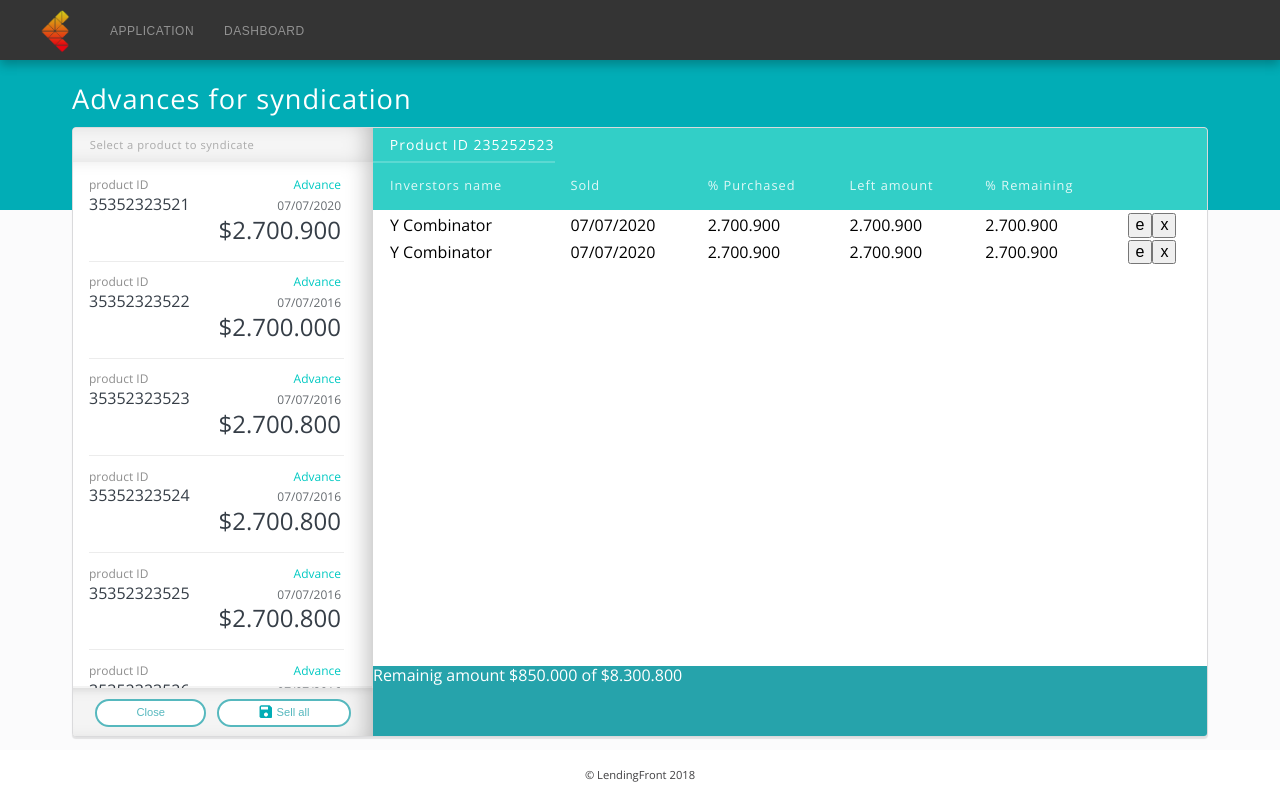
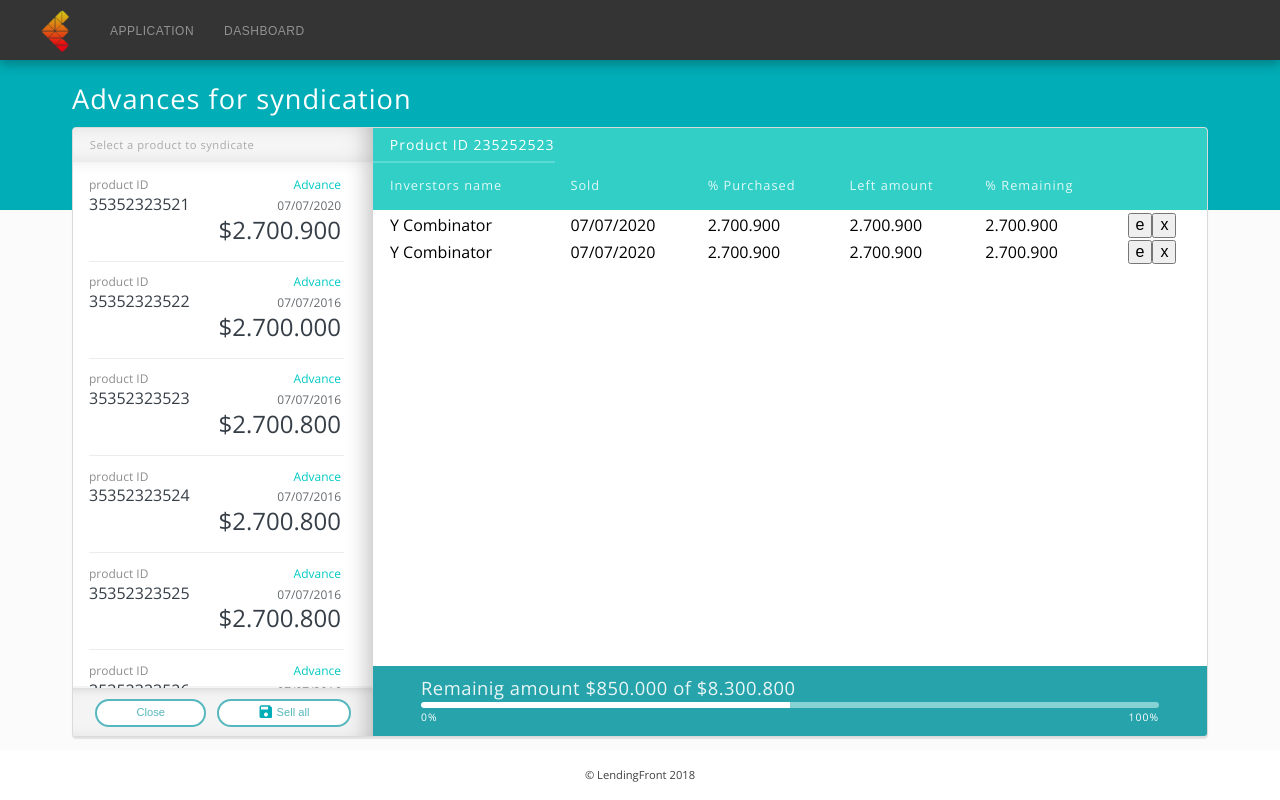
Before and after one commit to muygrafico/syndication-system-front, a React app: page /application in a window 1280 px wide. Built offline with nearby package versions, Linux system fonts and the light colour scheme.

Commit message:
add footer remaining percentage component

```diff
--- a/src/components/ui/ProductCrud.js
+++ b/src/components/ui/ProductCrud.js
@@ -1,4 +1,5 @@
 import React from 'react'
+import RemainingAmount from './RemainingAmount'
 
 const productCRUD = {
     id: 235252523,
@@ -65,7 +66,7 @@ const ProductCrud = (props) => (
             </div>
         </div>
         <div className='product-crud__footer'>
-            <p>Remainig amount $850.000 of $8.300.800</p>
+            <RemainingAmount percentage={50} />
         </div>
     </div>
 )
--- /dev/null
+++ b/src/components/ui/RemainingAmount.js
@@ -0,0 +1,24 @@
+import React from 'react'
+import PropTypes from 'prop-types'
+
+const RemainingAmount = (props) => (
+    <div className='remaining-amount'>
+        <p className='remaining-amount__title'>Remainig amount $850.000 of $8.300.800</p>
+        <div className='remaining-amount__percentage-bar-container'>
+            <div
+              style={{ width: `${props.percentage}%` }}
+              className='remaining-amount__percentage-bar'
+            />
+        </div>
+        <div className='remaining-amount__percentage-tags'>
+            <p className='remaining-amount__tag'>0%</p>
+            <p className='remaining-amount__tag'>100%</p>
+        </div>
+    </div>
+)
+
+RemainingAmount.propTypes = {
+  percentage: PropTypes.number
+}
+
+export default RemainingAmount
--- a/src/index.html
+++ b/src/index.html
@@ -3,7 +3,7 @@
 <head>
     <meta charset="utf-8">
     <meta name="viewport" content="width=device-width, initial-scale=1">
-    <link href="https://fonts.googleapis.com/css?family=Open+Sans:300,400,700" rel="stylesheet">
+    <link href="https://fonts.googleapis.com/css?family=Open+Sans:300,400,600,700" rel="stylesheet">
     <title>syndication system</title>
 </head>
 <body>
--- a/src/styles/scss/components/ui/_product-crud.scss
+++ b/src/styles/scss/components/ui/_product-crud.scss
@@ -77,4 +77,6 @@ $table-header-size: 52px;
   background-color: #26A3AB;
   color: $white-color;
   height: 70px;
+  box-sizing: border-box;
+  // padding: 1em 4em;
 }
--- /dev/null
+++ b/src/styles/scss/components/ui/_remaining-amount.scss
@@ -0,0 +1,49 @@
+@import '../../variables';
+
+.remaining-amount {
+  padding: .65em 3em .1em 3em;
+}
+
+.remaining-amount__title {
+  font-size: 1.15em;
+  font-family: $base-font-family;
+  font-weight: lighter;
+  letter-spacing: .5px;
+  color: rgba($white-color, .9);
+}
+
+$remaining-amount-percentage-bar-height: 6px;
+
+.remaining-amount__percentage-bar-container {
+  margin: .25em 0 .25em 0;
+  width: 100%;
+  background-color:#86D1D4;
+  height: $remaining-amount-percentage-bar-height;
+  position: relative;
+  box-sizing: border-box;
+  border-radius: $remaining-amount-percentage-bar-height;
+  overflow: hidden;
+}
+
+.remaining-amount__percentage-bar {
+  height: $remaining-amount-percentage-bar-height;
+  border-radius: $remaining-amount-percentage-bar-height;
+  border-top-right-radius: 0;
+  border-bottom-right-radius: 0;
+  background-color: $white-color;
+  position: absolute;
+  content: '';
+  transition: width 2s;
+}
+
+.remaining-amount__percentage-tags {
+  display: flex;
+  justify-content: space-between;
+}
+
+.remaining-amount__tag {
+  font-size: .65em;
+  letter-spacing: 1px;
+  font-weight: 300;
+  margin: 0;
+}
--- a/src/styles/scss/main.scss
+++ b/src/styles/scss/main.scss
@@ -13,6 +13,7 @@
 @import 'components/ui/product-item';
 @import 'components/ui/product-list__bottom-controls';
 @import 'components/ui/product-crud';
+@import 'components/ui/remaining-amount';
 
 @import 'components/containers/product-list-container';
 
```
